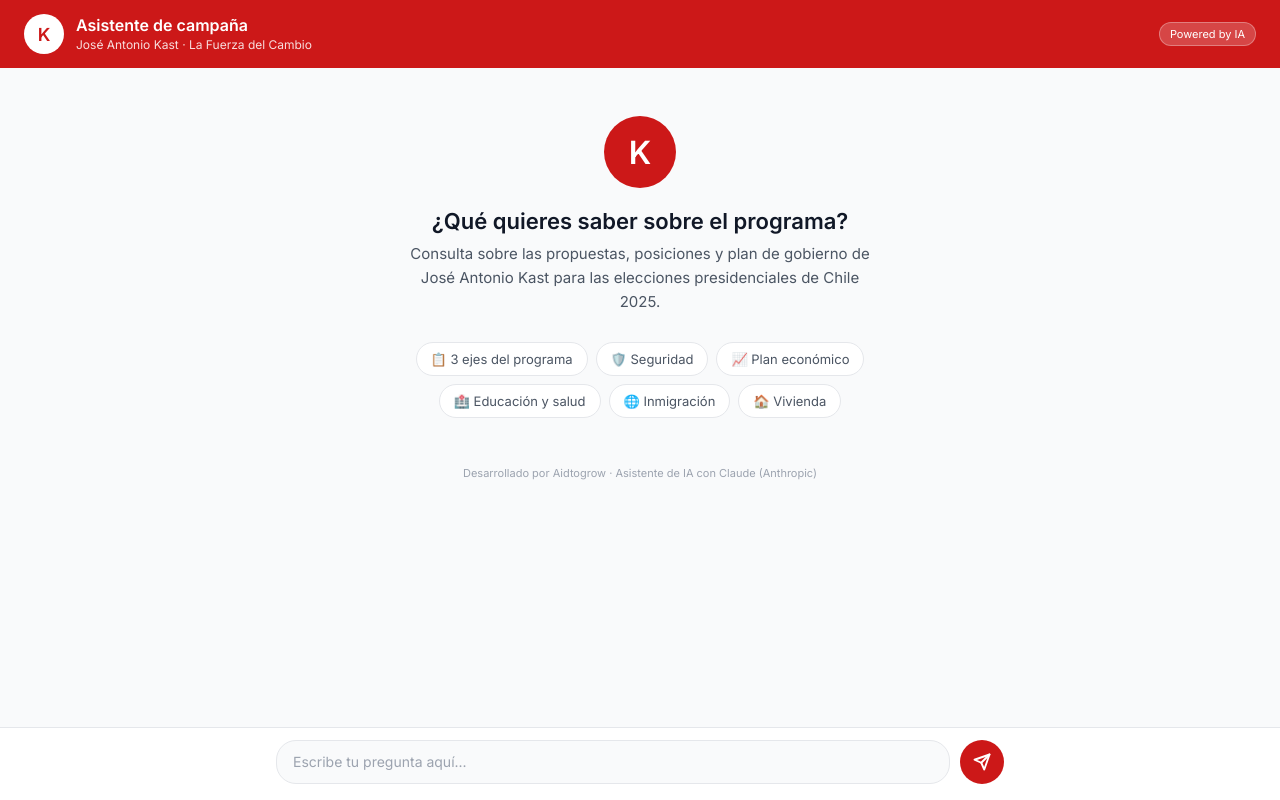
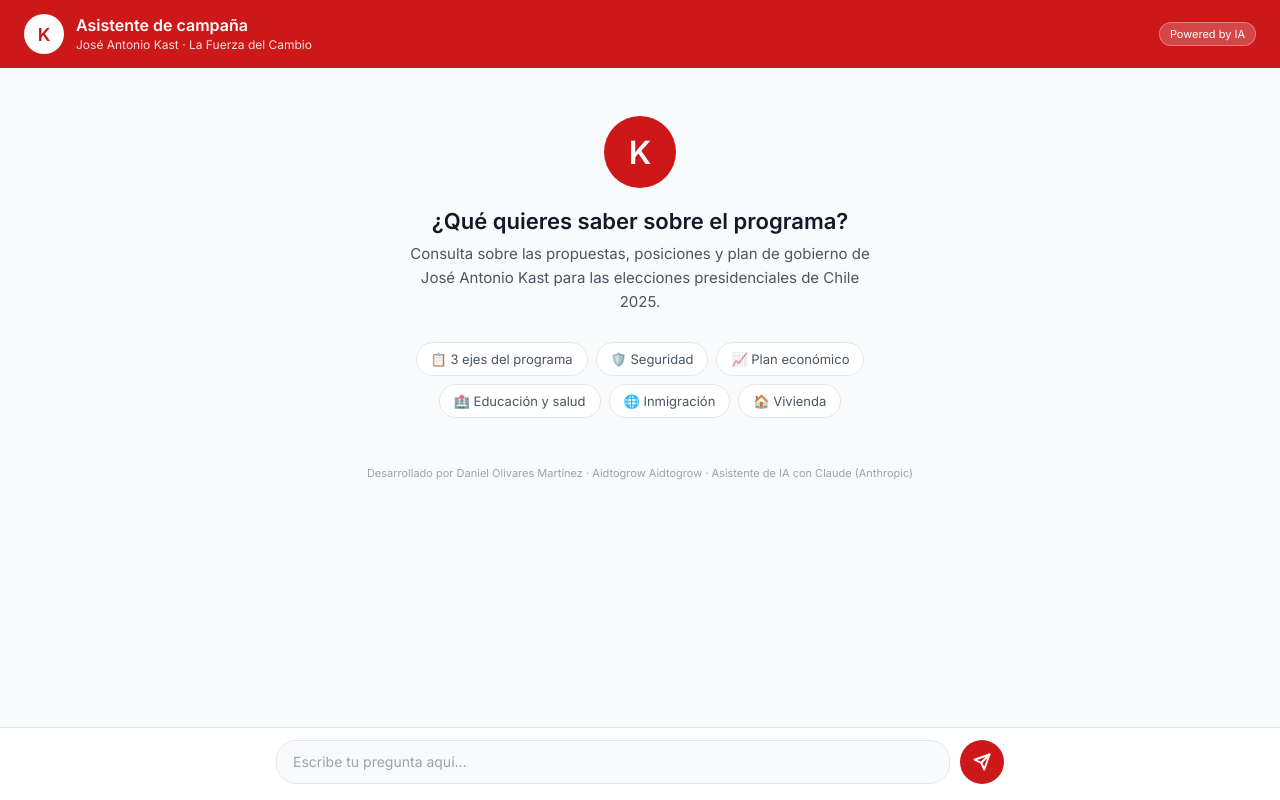
Before and after one commit to olivaresda/kast-asistente, a website: page public/index.html in a window 1280 px wide. Drawn offline with Linux system fonts and the light colour scheme.

Commit message:
Update footer credits in index.html

```diff
--- a/public/index.html
+++ b/public/index.html
@@ -284,7 +284,7 @@
   </div>
 
   <div id="messages"></div>
-  <footer>Desarrollado por <a href="https://www.aidtogrow.com/es/" target="_blank">Aidtogrow</a> · Asistente de IA con Claude (Anthropic)</footer>
+  <footer>Desarrollado por Daniel Olivares Martínez · Aidtogrow <a href="https://www.aidtogrow.com/es/" target="_blank">Aidtogrow</a> · Asistente de IA con Claude (Anthropic)</footer>
 </main>
 
 <div id="input-bar">
```
